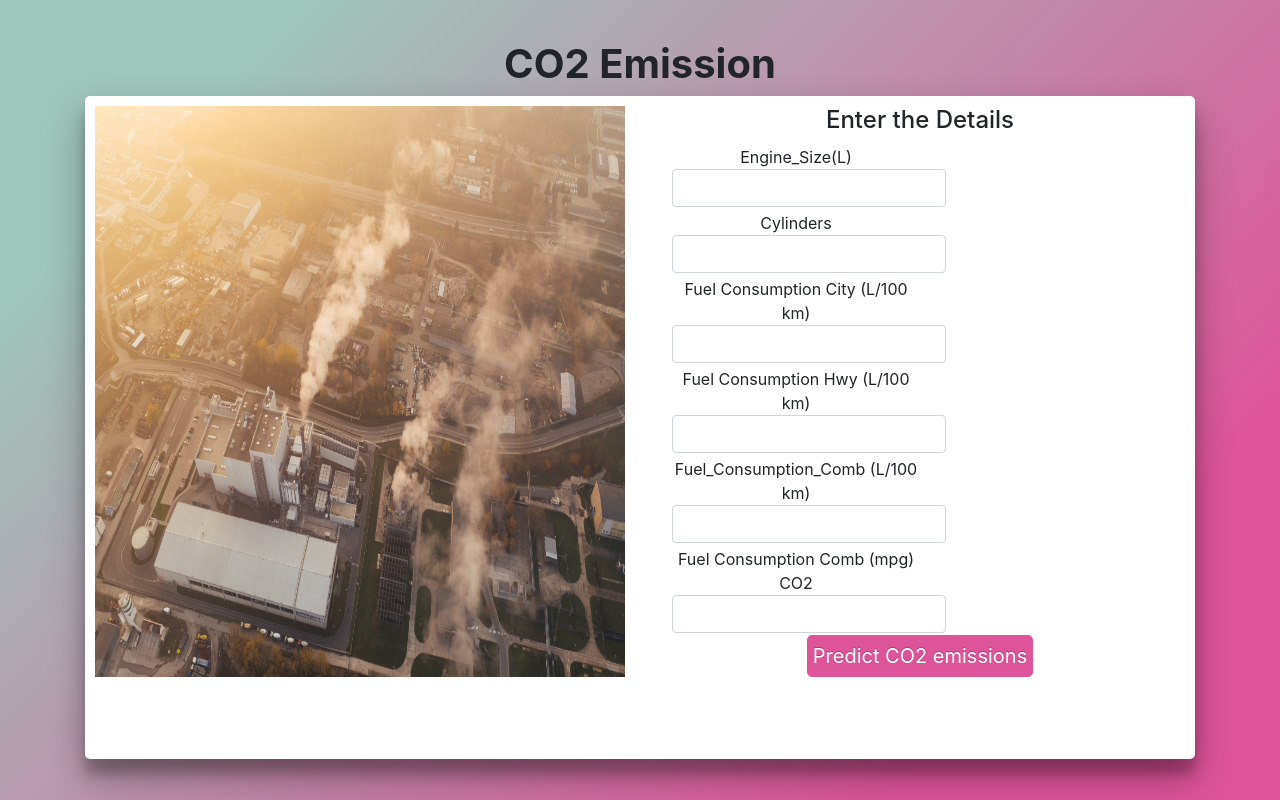
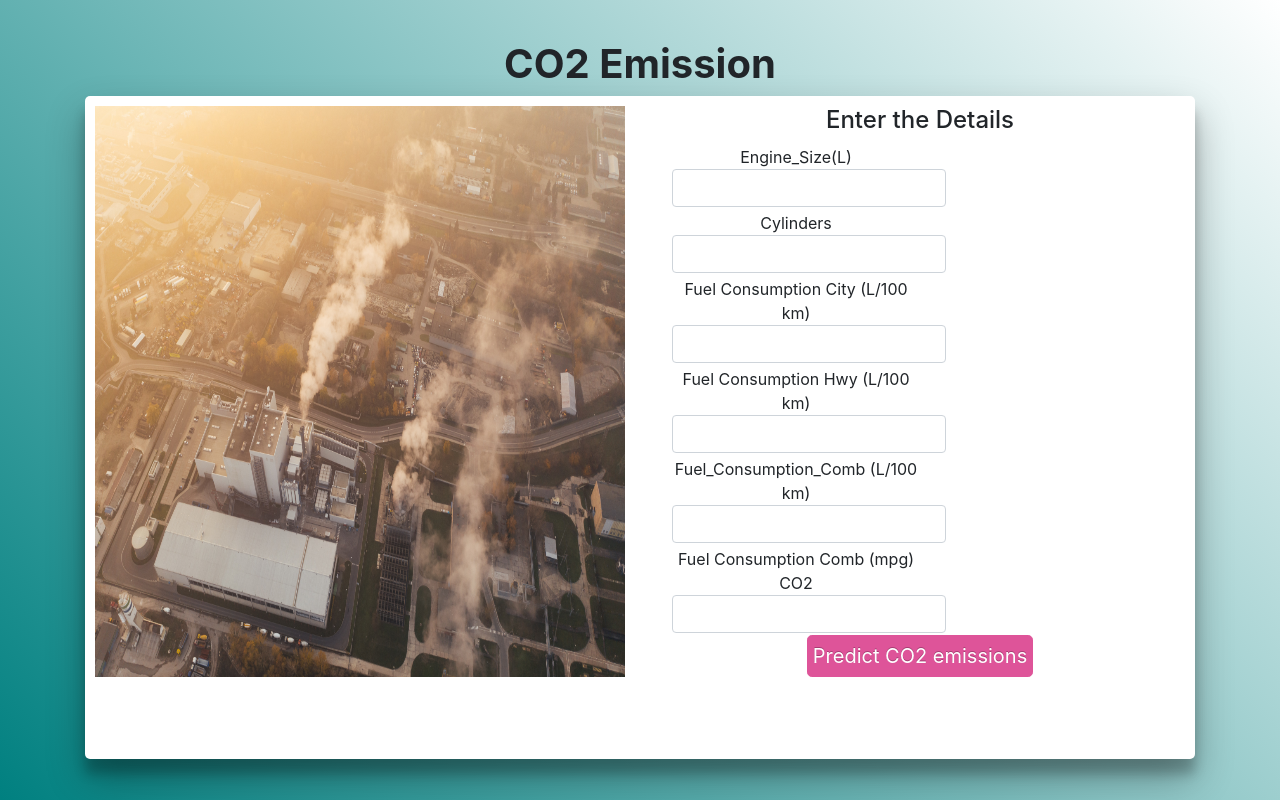
Before and after one commit to BIDISHA-CHANDA/CO2-EMISSION, a Flask app: page / in a window 1280 px wide. Run offline with Flask 2, Linux system fonts and the light colour scheme; parts of the project's set-up code (start-up, migrations or seed data) failed here and were passed over; some libraries are stand-ins or nearby versions.

Commit message:
Update index.html

```diff
--- a/templates/index.html
+++ b/templates/index.html
@@ -11,7 +11,7 @@
     body {
       margin: 40px;
       background-color: #808080;
-      background-image: linear-gradient(315deg, #de5499 19%, #a0c5ba 85%);
+      background-image: linear-gradient(45deg,teal,white);
     }
 
     .container {
```
